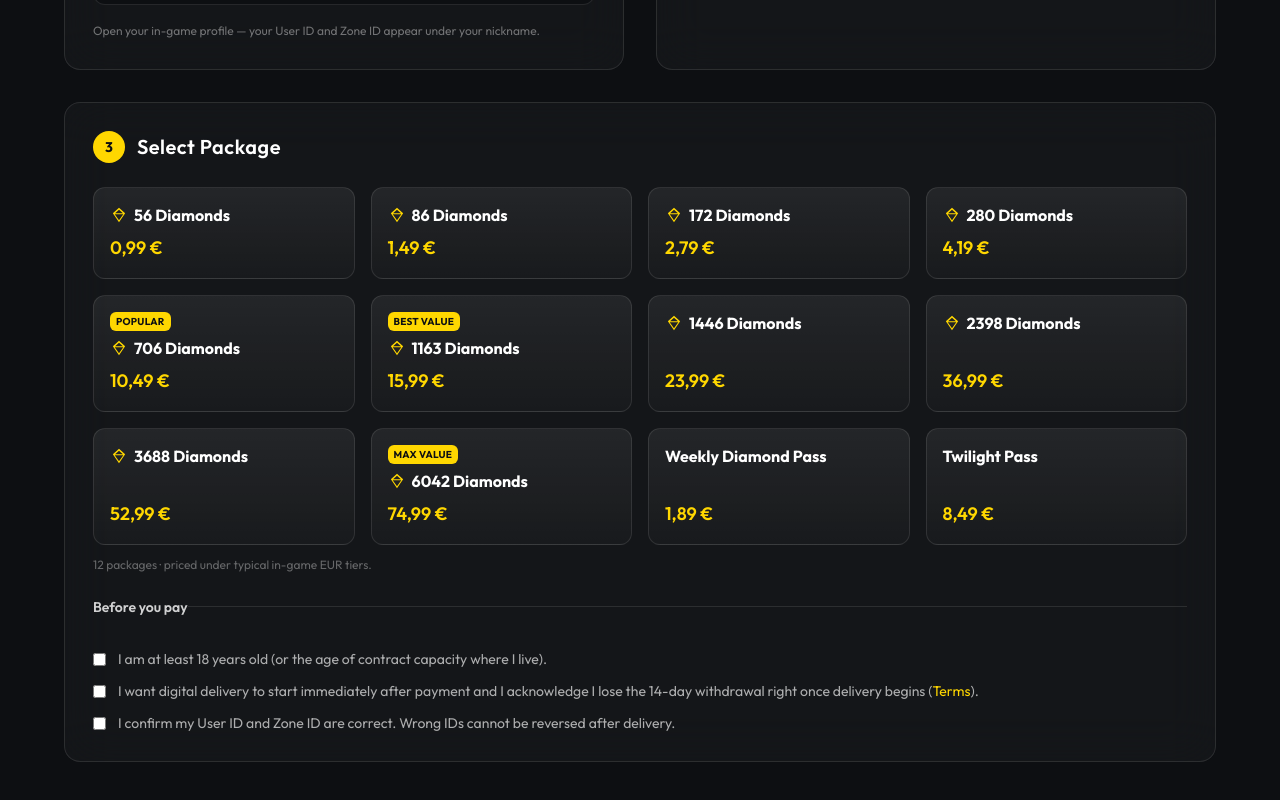
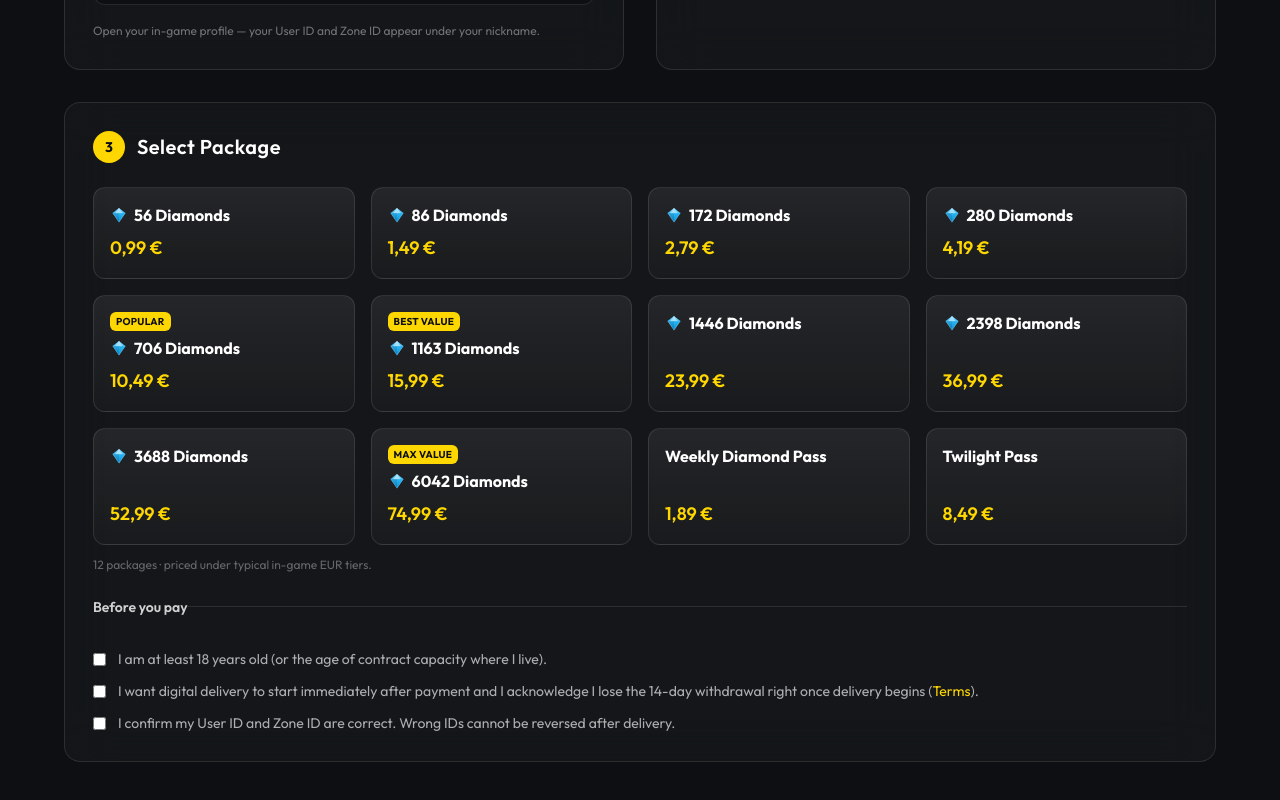
Before and after one commit to korf360/fastpromo, a Next.js app: page /packages in a window 1280 px wide. Shown: the part 880-1680 px from the top of the page. Built offline with nearby package versions, Linux system fonts and the light colour scheme; no server answers.

Commit message:
Use a faceted blue diamond icon on web package cards.
Co-authored-by: Cursor <cursoragent@cursor.com>

```diff
--- a/src/components/TopUpFlow.tsx
+++ b/src/components/TopUpFlow.tsx
@@ -459,11 +459,48 @@ export function TopUpFlow() {
                       <svg
                         aria-hidden
                         viewBox="0 0 24 24"
-                        className="h-4 w-4 shrink-0 text-[#FFD700] sm:h-[1.125rem] sm:w-[1.125rem]"
+                        className="h-4 w-4 shrink-0 sm:h-[1.125rem] sm:w-[1.125rem]"
                       >
+                        <defs>
+                          <linearGradient
+                            id={`diamond-pack-${pkg.id}`}
+                            x1="12"
+                            y1="2"
+                            x2="12"
+                            y2="22"
+                            gradientUnits="userSpaceOnUse"
+                          >
+                            <stop stopColor="#7dd3fc" />
+                            <stop offset="0.45" stopColor="#38bdf8" />
+                            <stop offset="1" stopColor="#0284c7" />
+                          </linearGradient>
+                        </defs>
+                        {/* Faceted gem — classic cut, blue */}
                         <path
-                          fill="currentColor"
-                          d="M12 2.2 3.8 9.5 12 21.8l8.2-12.3L12 2.2Zm0 2.7 5.2 4.6H6.8L12 4.9Zm-5.7 6.2h11.4L12 19.1 6.3 11.1Z"
+                          fill={`url(#diamond-pack-${pkg.id})`}
+                          d="M12 2.5 3.5 9.2l8.5 12.3 8.5-12.3L12 2.5Z"
+                        />
+                        <path
+                          fill="#e0f2fe"
+                          fillOpacity="0.55"
+                          d="M12 2.5 7.2 9.2h9.6L12 2.5Z"
+                        />
+                        <path
+                          fill="#0369a1"
+                          fillOpacity="0.35"
+                          d="M3.5 9.2h8.5v12.3L3.5 9.2Z"
+                        />
+                        <path
+                          fill="#0ea5e9"
+                          fillOpacity="0.45"
+                          d="M12 9.2h8.5L12 21.5V9.2Z"
+                        />
+                        <path
+                          fill="none"
+                          stroke="#bae6fd"
+                          strokeOpacity="0.7"
+                          strokeWidth="0.6"
+                          d="M7.2 9.2h9.6M12 2.5v6.7M3.5 9.2 12 21.5 20.5 9.2"
                         />
                       </svg>
                     )}
```
